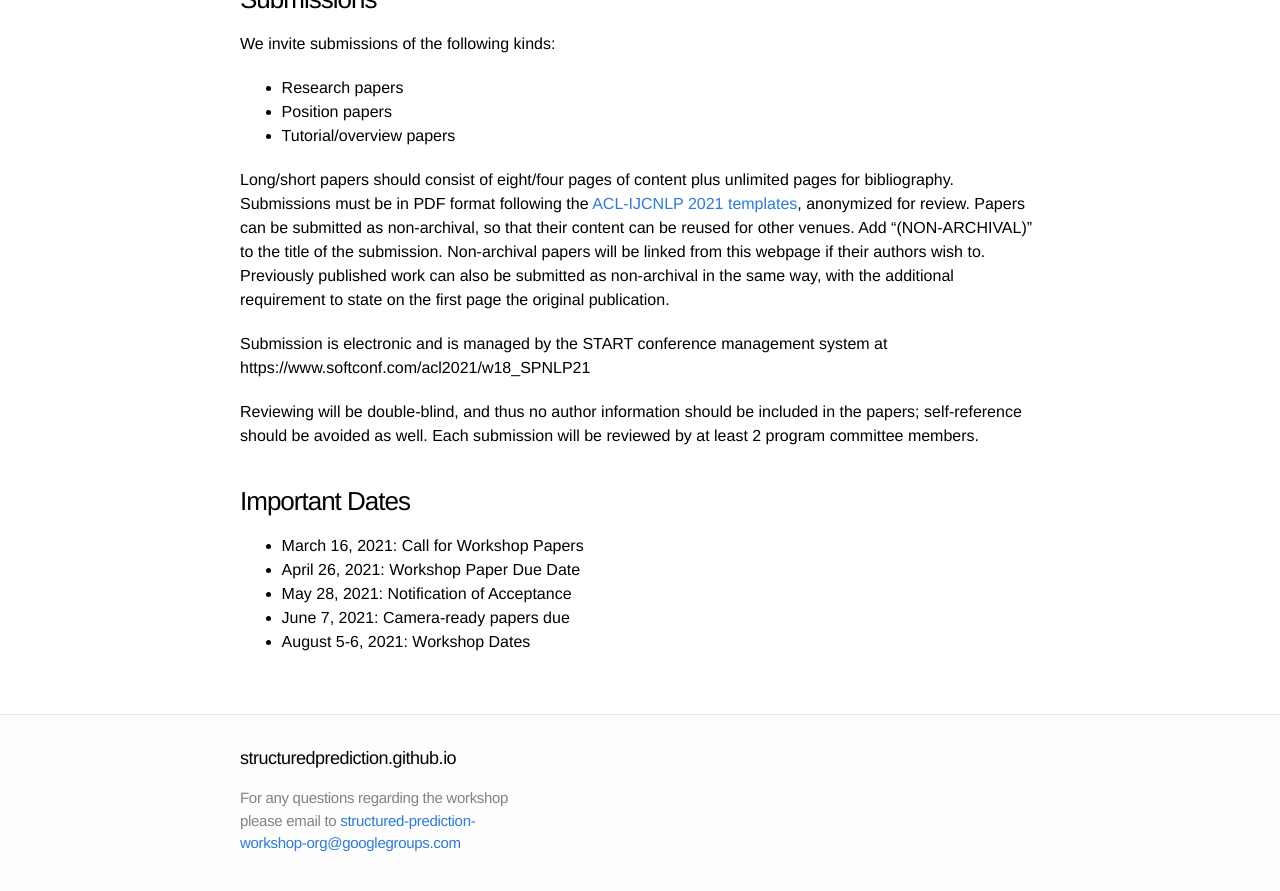
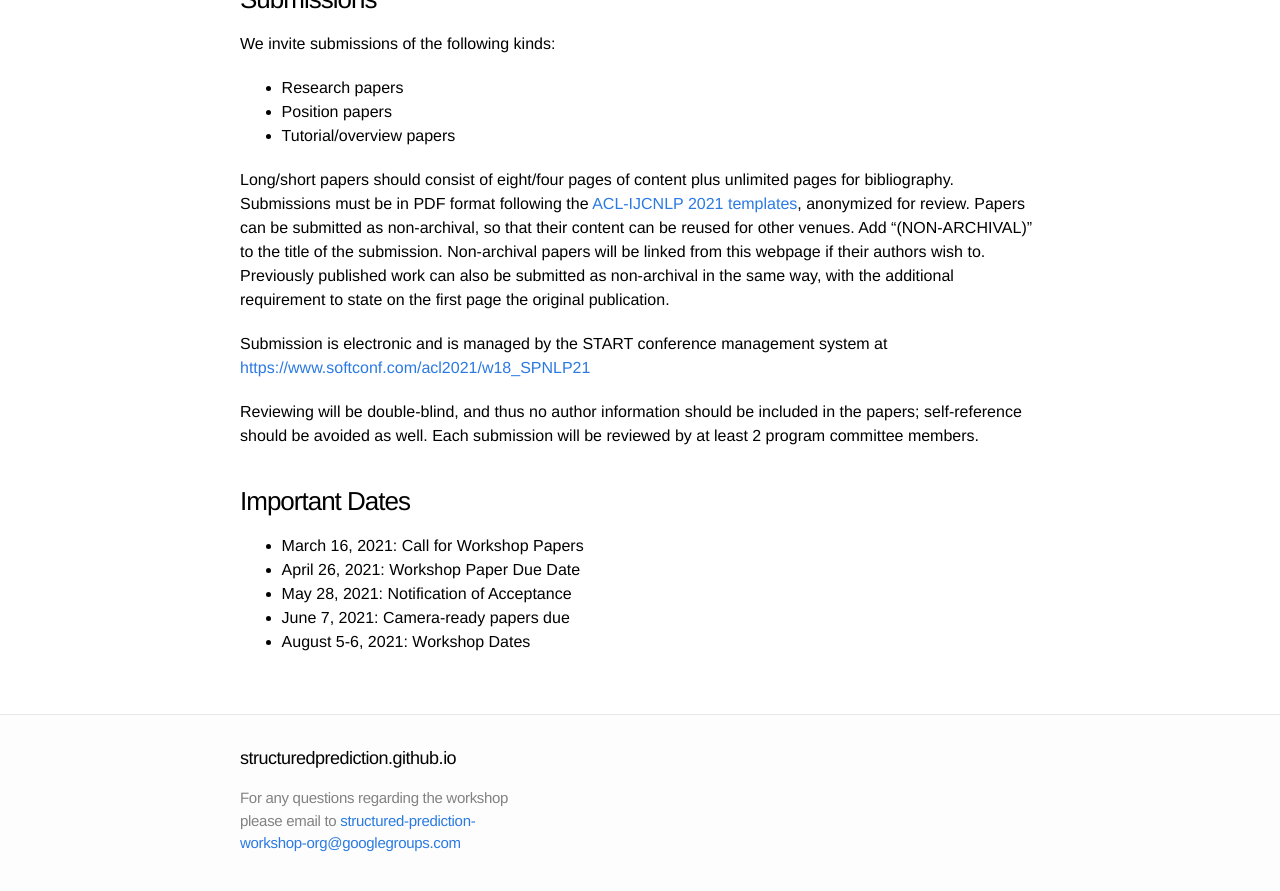
Before and after one commit to structuredprediction/structuredprediction.github.io, a Jekyll site: the page built from SPNLP21/1_cfp.md, in a window 1280 px wide and 900 px high, scrolled down 2251 px. Shown: the top 891 px of the window. Built offline with Jekyll 4.4.1, drawn with Linux system fonts in a browser that asks for light colours; some of the changed lines change nothing that is shown.

Commit message:
Update 1_cfp.md

```diff
--- a/SPNLP21/1_cfp.md
+++ b/SPNLP21/1_cfp.md
@@ -84,7 +84,7 @@ Long/short papers should consist of eight/four pages of content plus unlimited p
 <!--To mark your submission as non-archival, check the corresponding checkbox on the submission form. -->
 
 Submission is electronic and is managed by the START conference management system at
-https://www.softconf.com/acl2021/w18_SPNLP21
+[https://www.softconf.com/acl2021/w18_SPNLP21](https://www.softconf.com/acl2021/w18_SPNLP21)
 
 Reviewing will be double-blind, and thus no author information should be included in the papers; self-reference should be avoided as well. Each submission will be reviewed by at least 2 program committee members.
 
```
